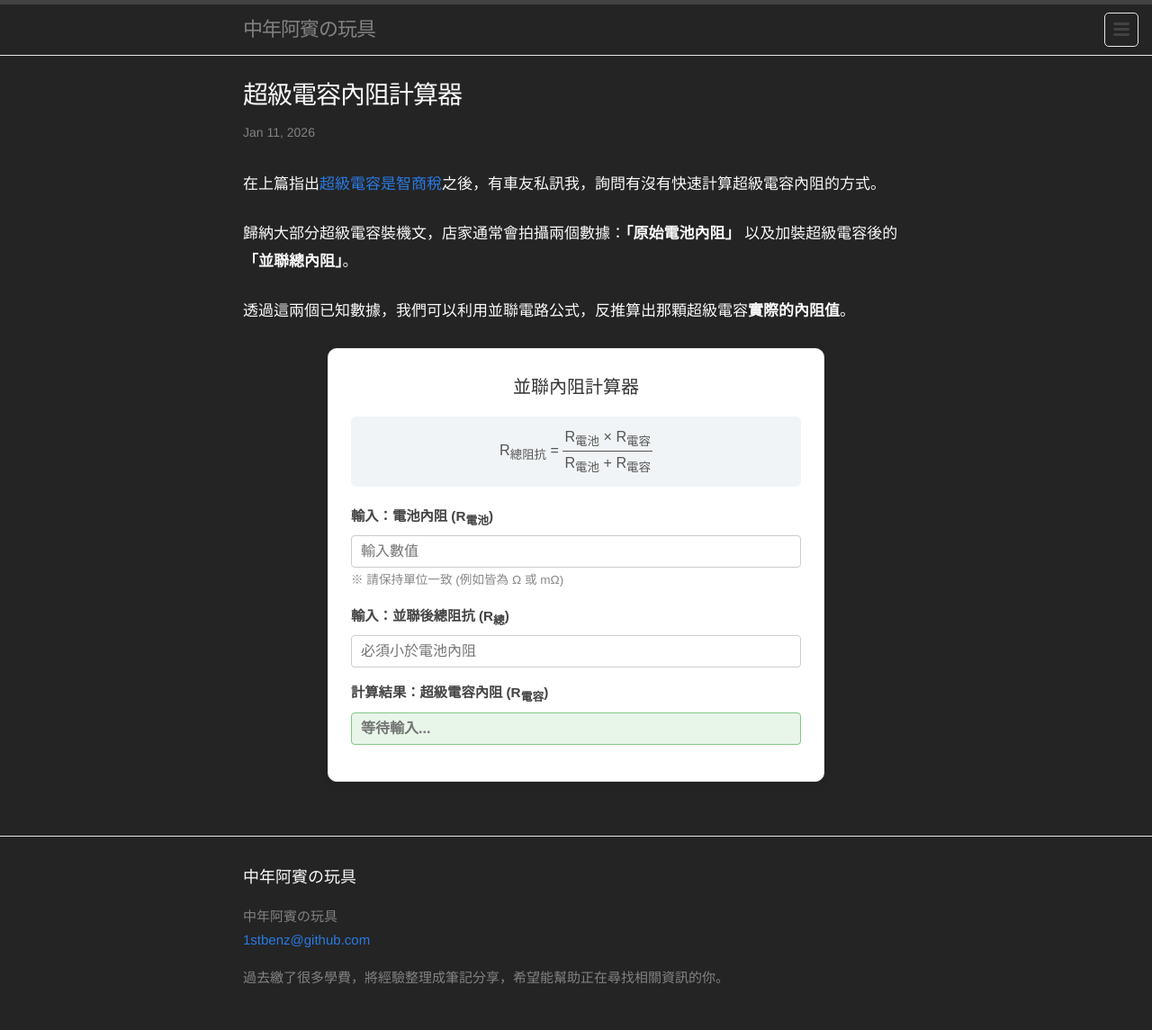
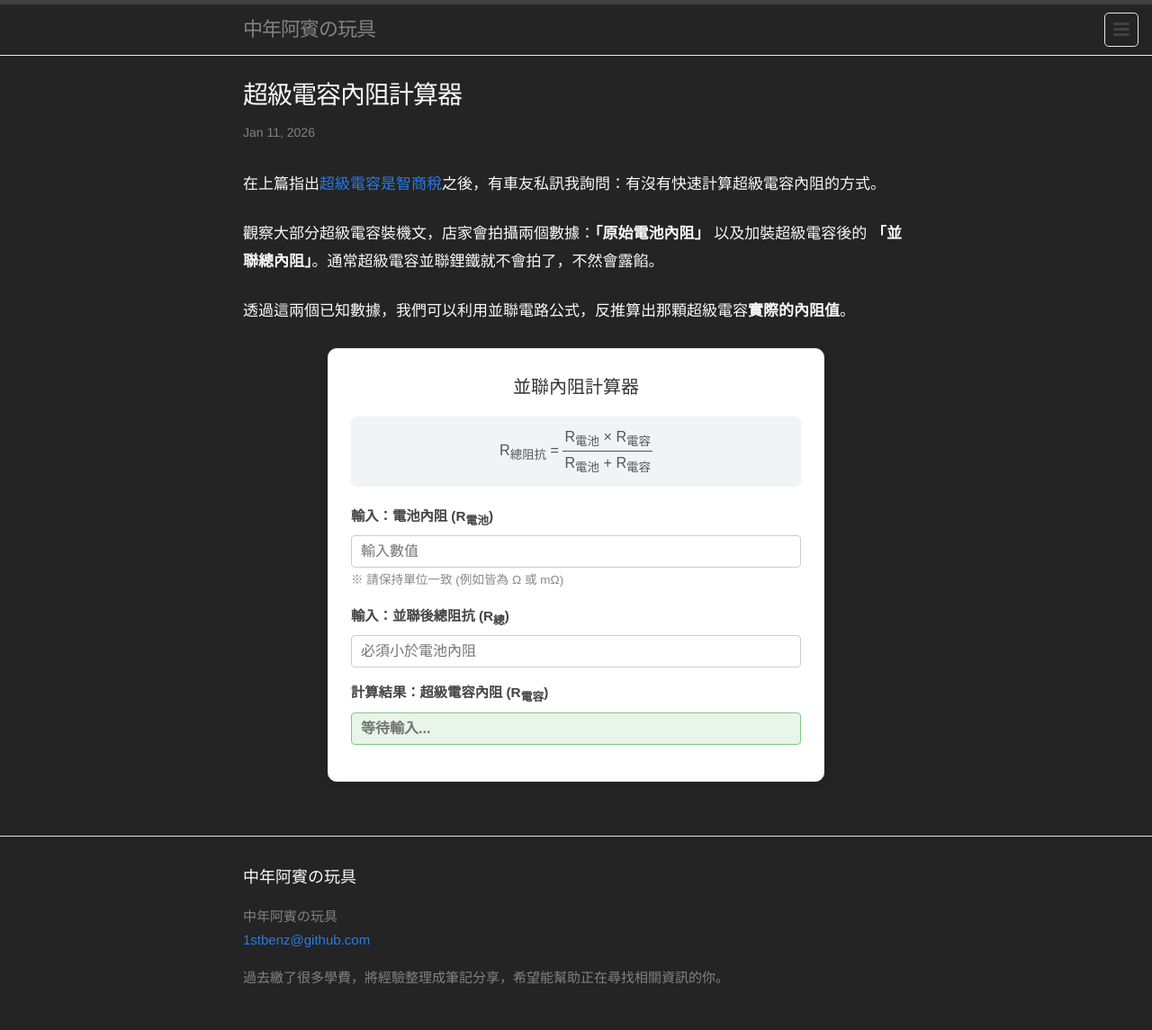
Before and after one commit to 1stbenz/1stbenz.github.io, a Jekyll site: the page built from _posts/2026-01-11-ir-caculator.md, in a window 1280 px wide. Shown: the whole page at 90% size. Built offline with Jekyll 4.4.1, drawn with Linux system fonts in a browser that asks for light colours.

Commit message:
Update 2026-01-11-ir-caculator.md

```diff
--- a/_posts/2026-01-11-ir-caculator.md
+++ b/_posts/2026-01-11-ir-caculator.md
@@ -5,9 +5,9 @@ date:   2026-01-11 10:00:10
 categories: Auto
 ---
 
-在上篇指出[超級電容是智商稅](/2025/dont-use-supercap.html)之後，有車友私訊我，詢問有沒有快速計算超級電容內阻的方式。
+在上篇指出[超級電容是智商稅](/2025/dont-use-supercap.html)之後，有車友私訊我詢問：有沒有快速計算超級電容內阻的方式。
 
-歸納大部分超級電容裝機文，店家通常會拍攝兩個數據：**「原始電池內阻」** 以及加裝超級電容後的 **「並聯總內阻」**。
+觀察大部分超級電容裝機文，店家會拍攝兩個數據：**「原始電池內阻」** 以及加裝超級電容後的 **「並聯總內阻」**。通常超級電容並聯鋰鐵就不會拍了，不然會露餡。
 
 透過這兩個已知數據，我們可以利用並聯電路公式，反推算出那顆超級電容**實際的內阻值**。
 
```
